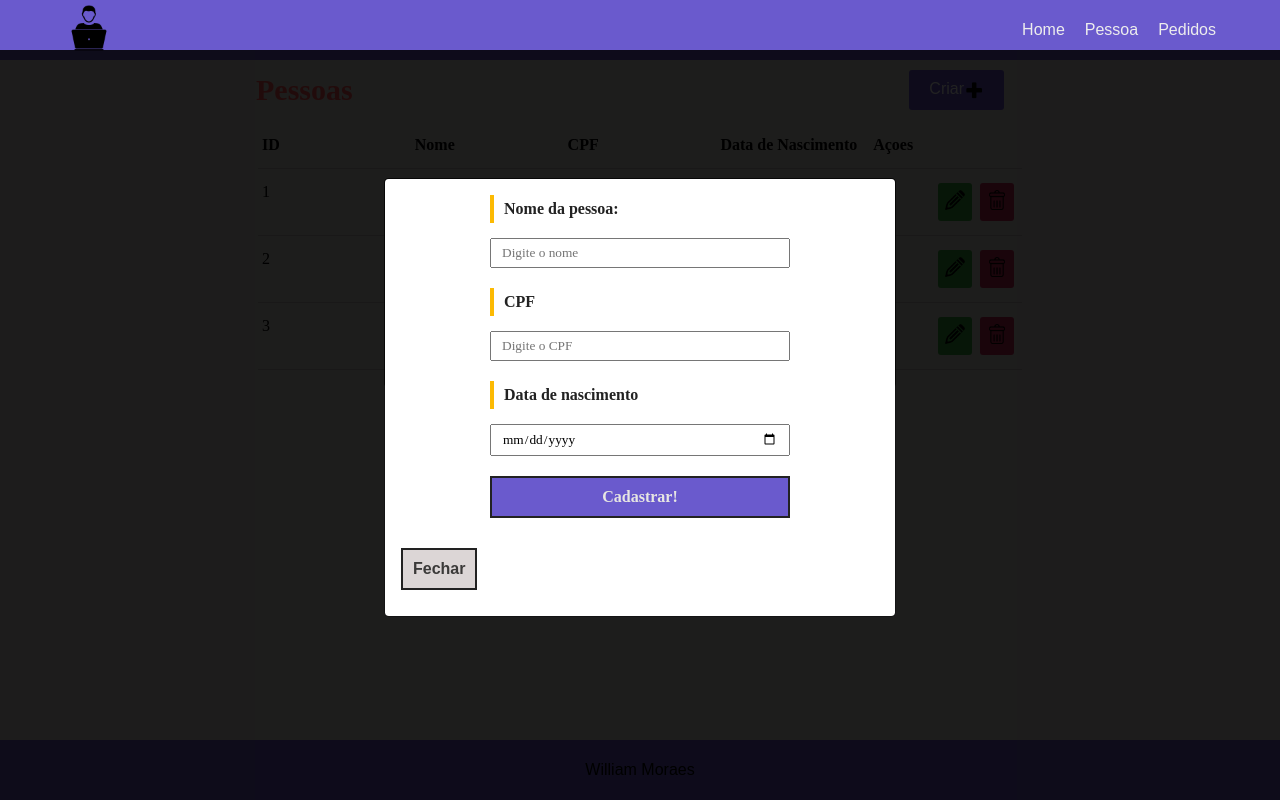
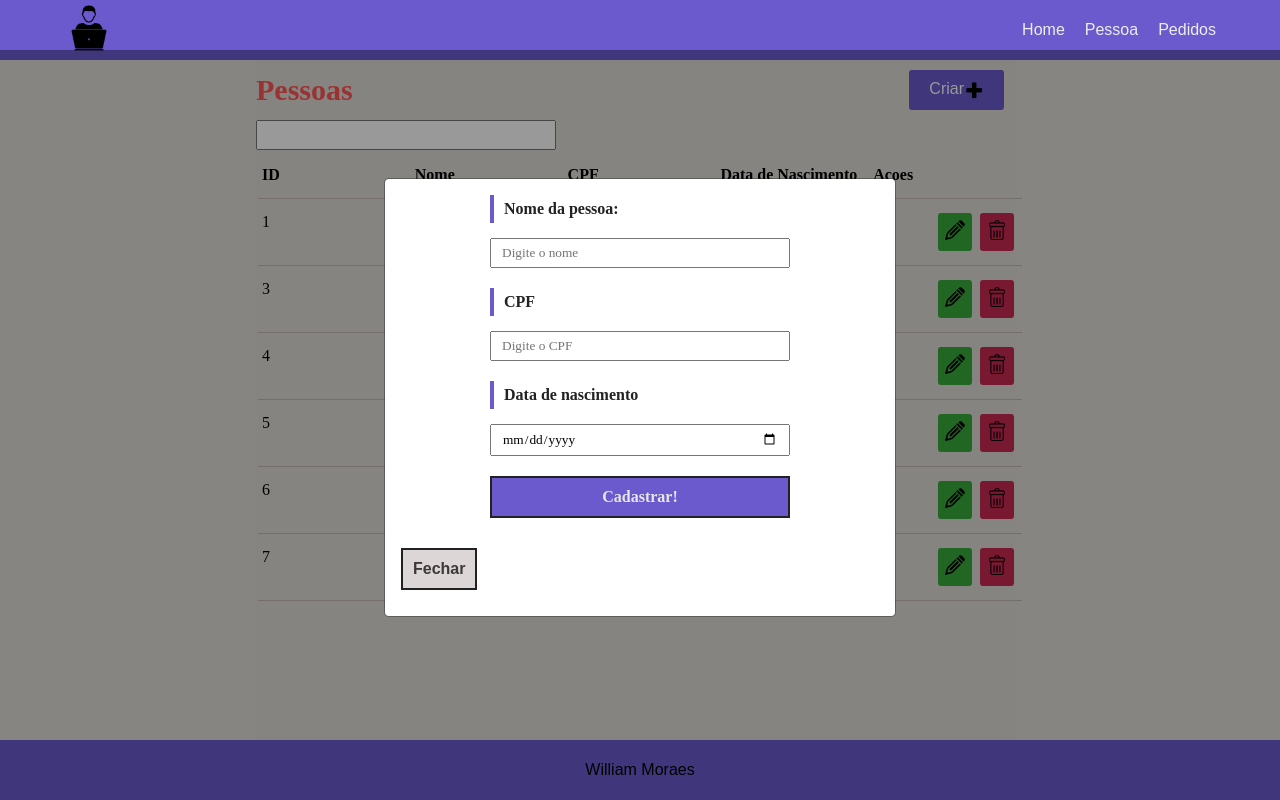
Before and after one commit to williammoraes77/web-vue-test, a Vue app: page /pessoas in a window 1280 px wide. Both pictures are taken after a click on the button "Criar". Built offline with nearby package versions, Linux system fonts and the light colour scheme; data requests are answered from the project's data file.

Commit message:
validate form

```diff
--- a/db/data.json
+++ b/db/data.json
@@ -7,16 +7,34 @@
       "id": 1
     },
     {
-      "nome": "raquel",
-      "cpf": "12345",
-      "dataNascimento": "2023-01-30",
-      "id": 2
-    },
-    {
       "nome": "Marcos silva",
       "cpf": "875567890222",
       "dataNascimento": "2023-02-02",
       "id": 3
+    },
+    {
+      "nome": "raquel",
+      "cpf": "345432",
+      "dataNascimento": "2023-02-10",
+      "id": 4
+    },
+    {
+      "nome": "Pettit",
+      "cpf": "1234",
+      "dataNascimento": "2023-02-09",
+      "id": 5
+    },
+    {
+      "nome": "Soares",
+      "cpf": "07552897902",
+      "dataNascimento": "1991-10-10",
+      "id": 6
+    },
+    {
+      "nome": "will",
+      "cpf": "075.528.979-02",
+      "dataNascimento": "2023-02-10",
+      "id": 7
     }
   ],
   "produtos": [
--- a/src/components/Message.vue
+++ b/src/components/Message.vue
@@ -1,5 +1,5 @@
 <template>
-  <div class="message-container">
+  <div :class="type">
     <p>{{ msg }}</p>
   </div>
 </template>
@@ -9,14 +9,24 @@ export default {
   name: "Message",
   props: {
     msg: String,
+    type: String,
   },
 };
 </script>
 
 <style scoped>
-.message-container {
+.card {
   color: #004085;
-  background-color: #cce5ff;
+  background-color: green;
+  border: 2px solid #b8daff;
+  border-radius: 5px;
+  padding: 10px;
+  max-width: 400px;
+  margin: 30px auto;
+}
+.danger {
+  color: var(--color-text-light);
+  background-color: var(--color-danger);
   border: 2px solid #b8daff;
   border-radius: 5px;
   padding: 10px;
--- a/src/views/PeopleView.vue
+++ b/src/views/PeopleView.vue
@@ -11,6 +11,7 @@
           @click="isOpen = true"
         />
       </div>
+      <input type="text" v-model="search" />
 
       <table class="table">
         <tr id="header-title">
@@ -40,12 +41,10 @@
               @click="deletePerson(person.id)"
             />
           </td>
-          <Modal :open="isOpen" @close="isOpen = !isOpen">
-            <h1>{{ person.id }}</h1>
-          </Modal>
         </tr>
       </table>
     </section>
+    <Message :msg="msg" v-show="msg" />
   </main>
   <Modal :open="isOpen" @close="isOpen = !isOpen">
     <form id="form-person" method="POST" @submit="createPerson">
@@ -57,6 +56,7 @@
           name="name"
           v-model="name"
           placeholder="Digite o nome"
+          required
         />
       </div>
       <div class="input-container">
@@ -67,15 +67,30 @@
           name="cpf"
           v-model="cpf"
           placeholder="Digite o CPF"
+          v-on:change="validateCpf"
+          required
         />
       </div>
+
+      <!-- <button type="button" @click="validateCpf()">verificar</button> -->
       <div class="input-container">
         <label for="date">Data de nascimento</label>
-        <input type="date" id="input_date" name="date" v-model="date" />
+        <input
+          type="date"
+          id="input_date"
+          name="date"
+          v-model="date"
+          required
+        />
       </div>
-
+      <Message :msg="msg_modal" v-show="msg_modal" :type="modal_type" />
       <div class="input-container">
-        <input class="submit-btn" type="submit" value="Cadastrar!" />
+        <input
+          class="submit-btn"
+          type="submit"
+          value="Cadastrar!"
+          id="submit-button"
+        />
       </div>
     </form>
   </Modal>
@@ -85,11 +100,12 @@
 import api from "@/services/api";
 import Button from "@/components/Button.vue";
 import Modal from "@/components/Modal.vue";
+import Message from "@/components/Message.vue";
 import { ref } from "vue";
 
 export default {
   name: "PeopleView",
-  components: { Button, Modal },
+  components: { Button, Modal, Message },
   data() {
     return {
       people: [],
@@ -99,6 +115,10 @@ export default {
       name: null,
       cpf: null,
       date: null,
+      msg: null,
+      msg_modal: null,
+      modal_type: null,
+      search: "",
     };
   },
   methods: {
@@ -112,15 +132,26 @@ export default {
       const response = await api.delete(`/pessoas/${id}`);
       console.log(response);
 
+      this.msg = "Pedido deletado com sucesso!";
+      this.msg = "danger";
+
+      // clear message
+      setTimeout(() => (this.msg = ""), 3000);
+
       this.getPeople();
     },
 
     async createPerson(e) {
       e.preventDefault();
 
+      var strCPF = String(this.cpf).replace(/[^\d]/g, "");
+
       const data = {
         nome: this.name,
-        cpf: this.cpf,
+        cpf: strCPF
+          .match(/.{1,3}/g)
+          .join(".")
+          .replace(/\.(?=[^.]*$)/, "-"),
         dataNascimento: this.date,
       };
 
@@ -128,19 +159,11 @@ export default {
 
       console.log(dataJson);
 
-      // const req = await fetch("http://localhost:3000/pessoas", {
-      //   method: "POST",
-      //   headers: { "Content-Type": "application/json" },
-      //   body: dataJson,
-      // });
-
       const headers = {
         "Content-Type": "application/json",
       };
 
       const response = await api.post("/pessoas", dataJson, { headers });
-
-      // const res = await response.json();
 
       console.log(response);
 
@@ -149,12 +172,84 @@ export default {
       // clear message
       setTimeout(() => (this.msg = ""), 3000);
 
-      // limpar campos
       this.name = "";
       this.date = "";
       this.cpf = "";
+
+      this.isOpen = false;
+      // router.push({ path: "/pessoas" });
+      // router.go("/pessoas");
+      this.$router.go();
+    },
+    validateCpf() {
+      console.log("tesseeee");
+      const result = this.validaCpf(this.cpf);
+      const button1 = document.getElementById("submit-button");
+      if (!result) {
+        this.msg_modal = "CPF inválido";
+        this.modal_type = "danger";
+
+        button1.disabled = true;
+      } else {
+        this.msg_modal = "";
+        button1.disabled = false;
+      }
+    },
+
+    validaCpf(cpf) {
+      var Soma = 0;
+      var Resto;
+
+      var strCPF = String(cpf).replace(/[^\d]/g, "");
+
+      if (strCPF.length !== 11) return false;
+
+      if (
+        [
+          "00000000000",
+          "11111111111",
+          "22222222222",
+          "33333333333",
+          "44444444444",
+          "55555555555",
+          "66666666666",
+          "77777777777",
+          "88888888888",
+          "99999999999",
+        ].indexOf(strCPF) !== -1
+      )
+        return false;
+
+      for (let i = 1; i <= 9; i++)
+        Soma = Soma + parseInt(strCPF.substring(i - 1, i)) * (11 - i);
+
+      Resto = (Soma * 10) % 11;
+
+      if (Resto == 10 || Resto == 11) Resto = 0;
+
+      if (Resto != parseInt(strCPF.substring(9, 10))) return false;
+
+      Soma = 0;
+
+      for (let i = 1; i <= 10; i++)
+        Soma = Soma + parseInt(strCPF.substring(i - 1, i)) * (12 - i);
+
+      Resto = (Soma * 10) % 11;
+
+      if (Resto == 10 || Resto == 11) Resto = 0;
+
+      if (Resto != parseInt(strCPF.substring(10, 11))) return false;
+
+      return true;
     },
   },
+  //  computed: {
+  //   filteredItems () {
+  //     return this.items.filter(item => {
+  //        return item.name.toLowerCase().indexOf(this.search.toLowerCase()) > -1
+  //     })
+  //   }
+  // },
   setup() {
     const isOpen = ref(false);
 
@@ -241,7 +336,7 @@ label {
   margin-bottom: 15px;
   color: #222;
   padding: 5px 10px;
-  border-left: 4px solid #fcba03;
+  border-left: 4px solid var(--color-primary);
 }
 
 input,
@@ -308,7 +403,6 @@ select {
 }
 
 * {
-  /* box-model: border-box; */
   font-family: "futura";
 }
 
```
